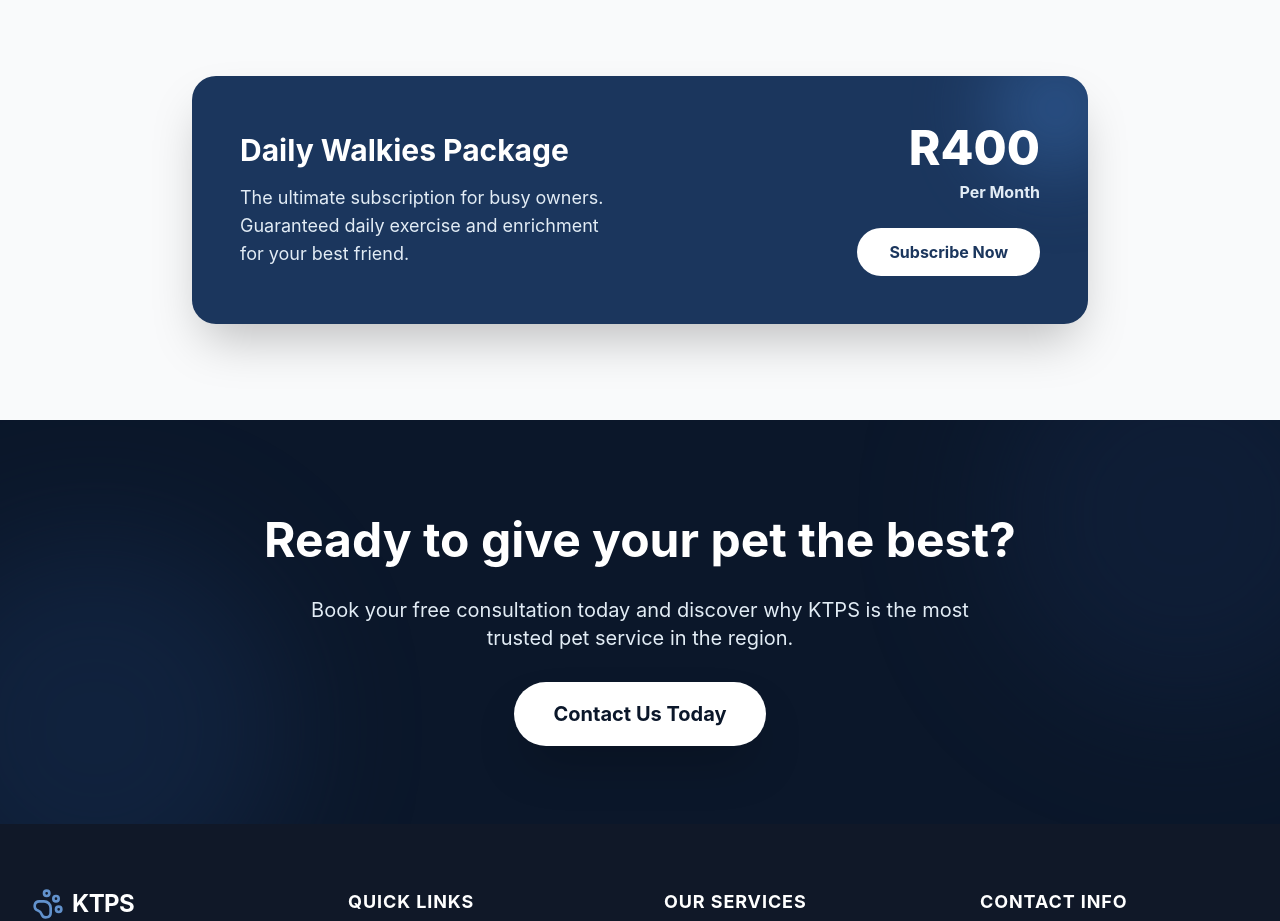
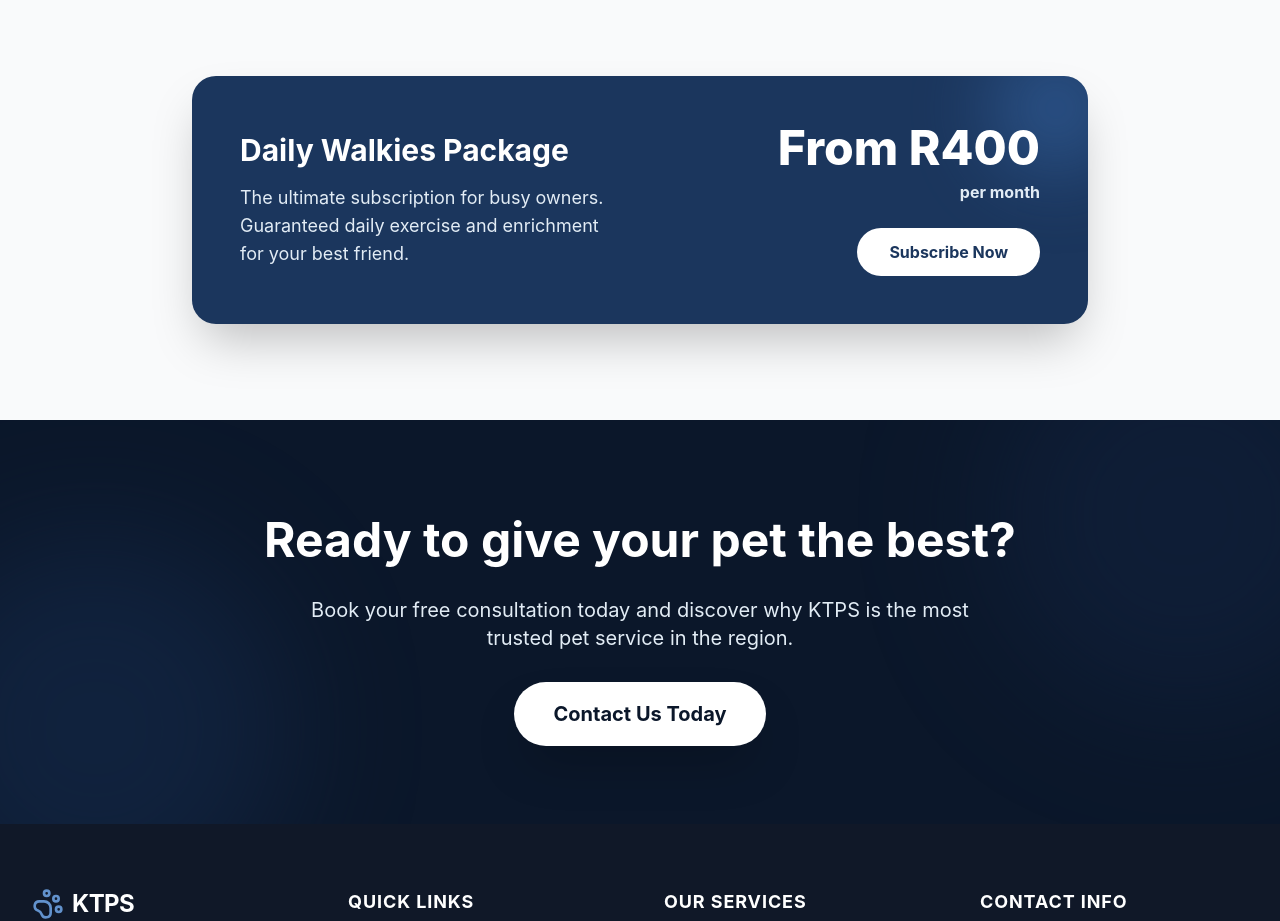
Before and after one commit to Johno2146/ktps.co.za, a React (Vite) app: page /#/ in a window 1280 px wide. Shown: the part 1980-2901 px from the top of the page. Built offline with nearby package versions, Linux system fonts and the light colour scheme.

Commit message:
From R400 per month

```diff
--- a/src/pages/Home.jsx
+++ b/src/pages/Home.jsx
@@ -104,8 +104,8 @@ const Home = () => {
                   <p className="text-primary-100 text-lg mb-0">The ultimate subscription for busy owners. Guaranteed daily exercise and enrichment for your best friend.</p>
                 </div>
                 <div className="text-center md:text-right">
-                  <div className="text-5xl font-extrabold mb-2">R400</div>
-                  <div className="text-primary-100 font-bold mb-6">Per Month</div>
+                  <div className="text-5xl font-extrabold mb-2">From R400</div>
+                  <div className="text-primary-100 font-bold mb-6">per month</div>
                   <Link to="/contact" className="inline-block bg-white text-primary-600 px-8 py-3 rounded-full font-bold hover:bg-gray-100 transition-colors">
                     Subscribe Now
                   </Link>
```
Also changed, not shown: 2 other files (tests, documents, lock files or other folders).
